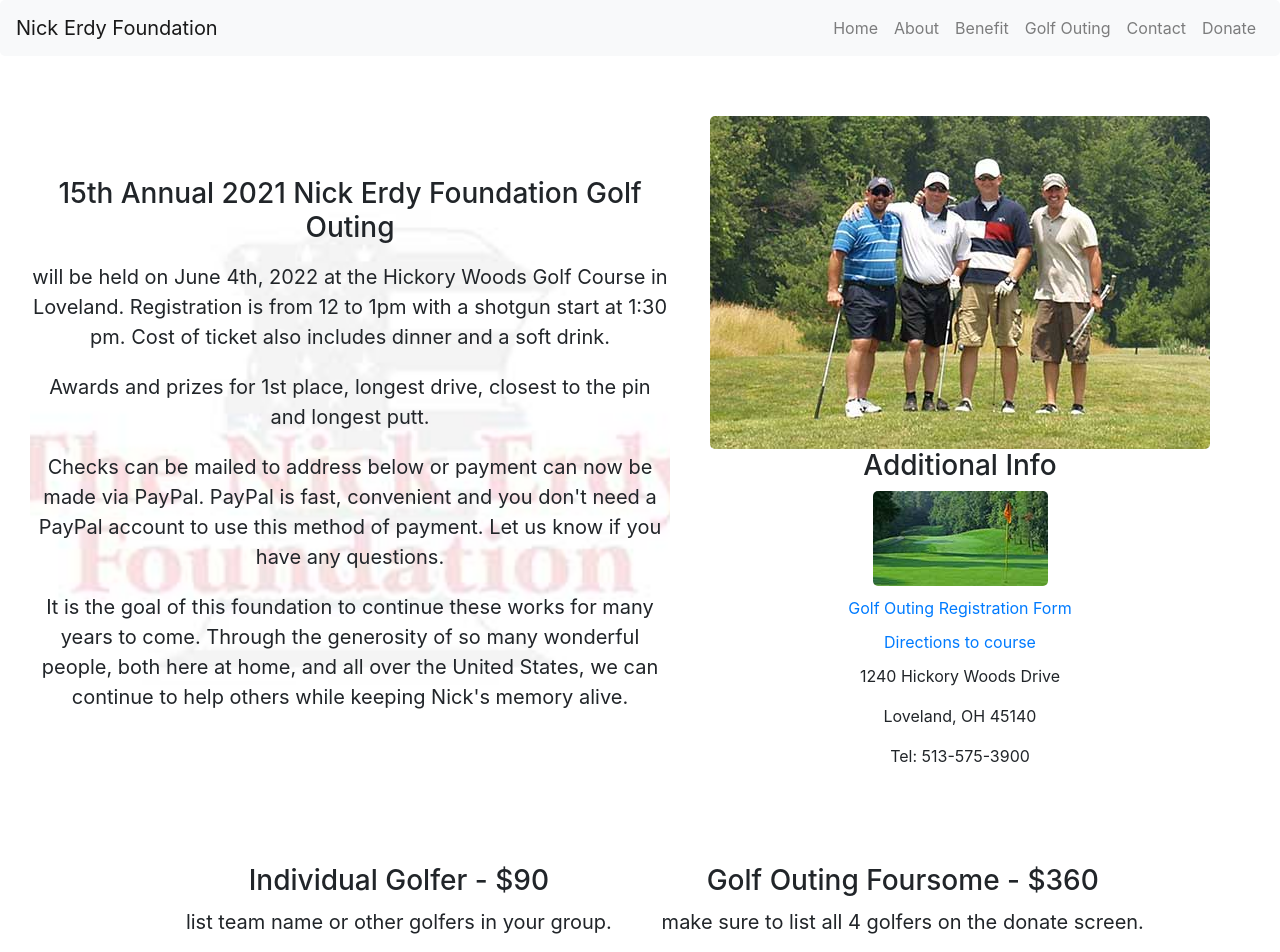
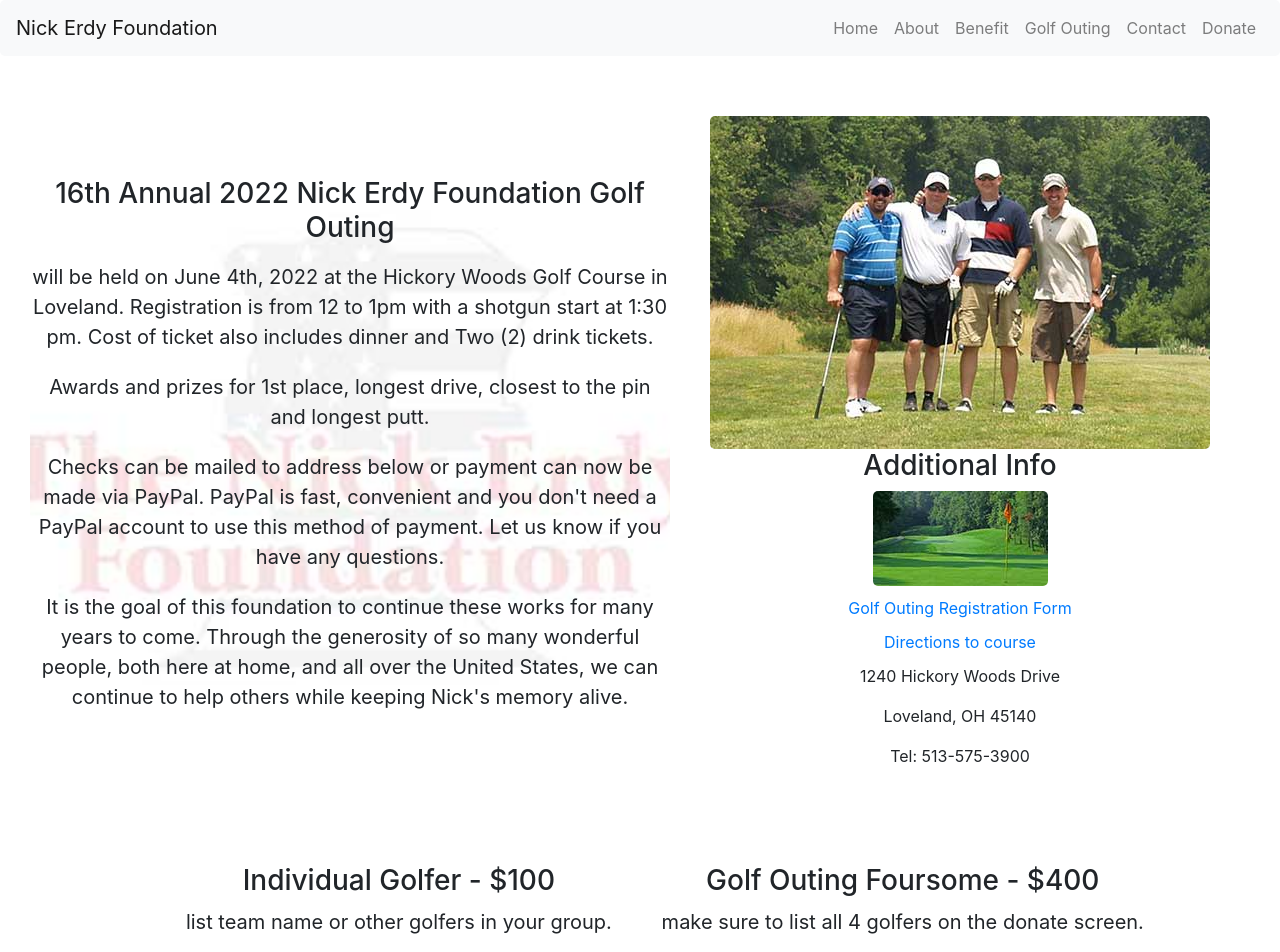
Before and after one commit to khepf/nef, a React (Create React App) app: page /golf in a window 1280 px wide. Shown: the top 952 px of the page. Built offline with nearby package versions, Linux system fonts and the light colour scheme.

Commit message:
change dates

```diff
--- a/src/components/BenefitSections.js
+++ b/src/components/BenefitSections.js
@@ -19,8 +19,8 @@
           <div className="BenefitSection1-1">
             <h3>2021 Annual Benefit</h3>
             <p className="lead">
-              Please join us for the 16th Annual Nick Erdy Foundation - Dinner,
-              Dance and Auction on Saturday November 20th, 2021 at Norlyn Manor!
+              Please join us for the 17th Annual Nick Erdy Foundation - Dinner,
+              Dance and Auction on Saturday November 19th, 2022 at Norlyn Manor!
             </p>
             <p className="lead">
               The doors will open at 5:30pm with an open bar followed by a
--- a/src/components/GolfSections.js
+++ b/src/components/GolfSections.js
@@ -16,13 +16,14 @@
       <Fragment>
         <section className="GolfSection1">
           <div className="GolfSection1-1">
-            <h3>15th Annual 2021 Nick Erdy Foundation Golf Outing</h3>
+            <h3>16th Annual 2022 Nick Erdy Foundation Golf Outing</h3>
             {/* <p className="lead">Unfortunately, due to COVID-19, this year’s golf outing has been cancelled. </p>
             <p className="lead"> Thanks to all of our supporters and we wish you health and safety until we meet again in 2021.</p> */}
             <p className="lead">
               will be held on June 4th, 2022 at the Hickory Woods Golf Course in
               Loveland. Registration is from 12 to 1pm with a shotgun start at
-              1:30 pm. Cost of ticket also includes dinner and a soft drink.
+              1:30 pm. Cost of ticket also includes dinner and Two (2) drink
+              tickets.
             </p>
             <p className="lead">
               Awards and prizes for 1st place, longest drive, closest to the pin
@@ -69,7 +70,7 @@
         <section className="GolfSection2">
           <div className="GolfSection2-1 tester">
             {/* <img src={golf11} alt=""/> */}
-            <h3>Individual Golfer - $90</h3>
+            <h3>Individual Golfer - $100</h3>
             <p class="lead">list team name or other golfers in your group.</p>
             <form
               align="center"
@@ -101,7 +102,7 @@
           </div>
           <div className="GolfSection2-2 tester">
             {/* <img src={golf2222} alt="" style={{ "width": "95%"}}/> */}
-            <h3>Golf Outing Foursome - $360</h3>
+            <h3>Golf Outing Foursome - $400</h3>
             <p className="lead">
               make sure to list all 4 golfers on the donate screen.
             </p>
```
